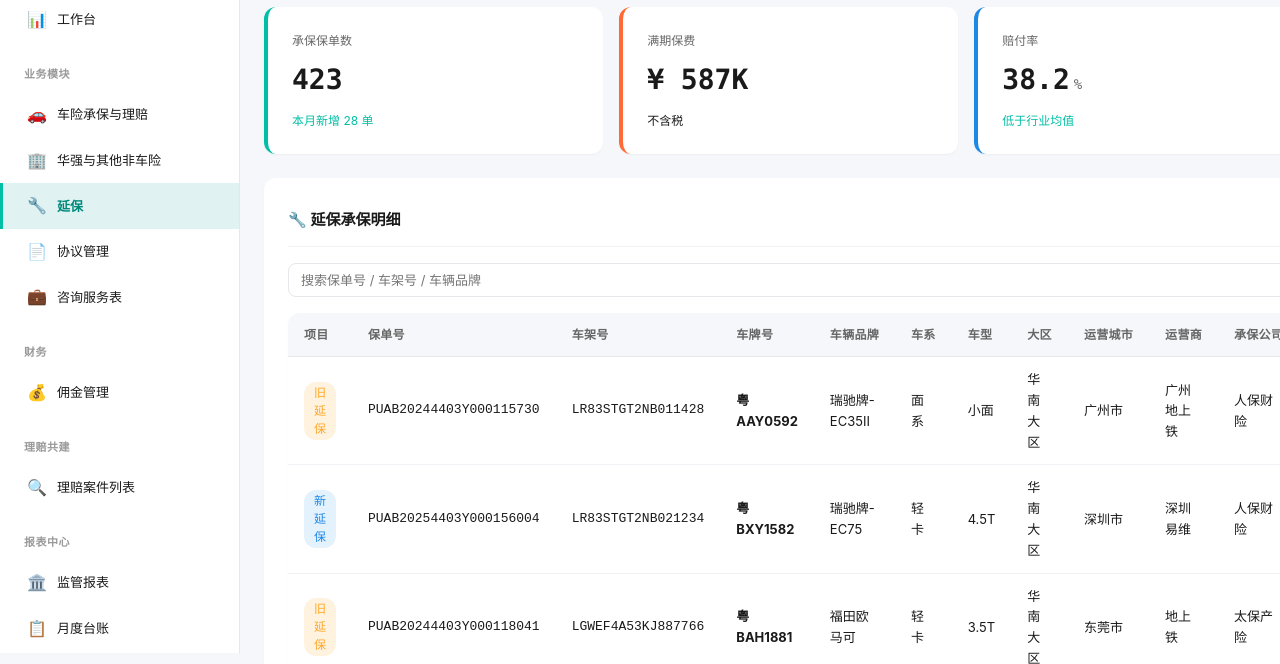
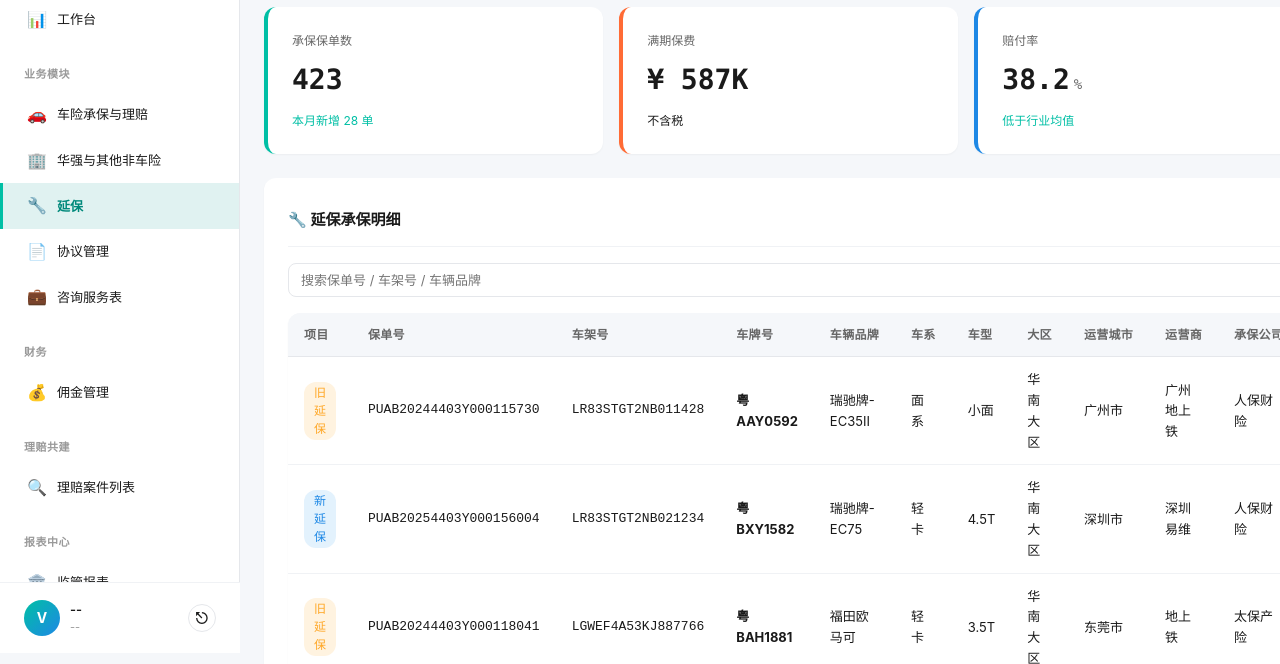
Before and after one commit to vickey848484-spec/nle-system, a plain HTML site: page pages/3-延保.html in a window 1280 px wide. Shown: the part 147-811 px from the top of the page. Drawn offline with Linux system fonts and the light colour scheme.

Commit message:
Update style.css

```diff
--- a/css/style.css
+++ b/css/style.css
@@ -657,7 +657,7 @@ tbody tr:last-child td {
 .text-mono { font-family: "SF Mono", monospace; }
 
 /* 用户信息条 */
-.user-bar {.user-bar {
+.user-bar {
   position: fixed;
   bottom: 0;
   left: 0;
```
